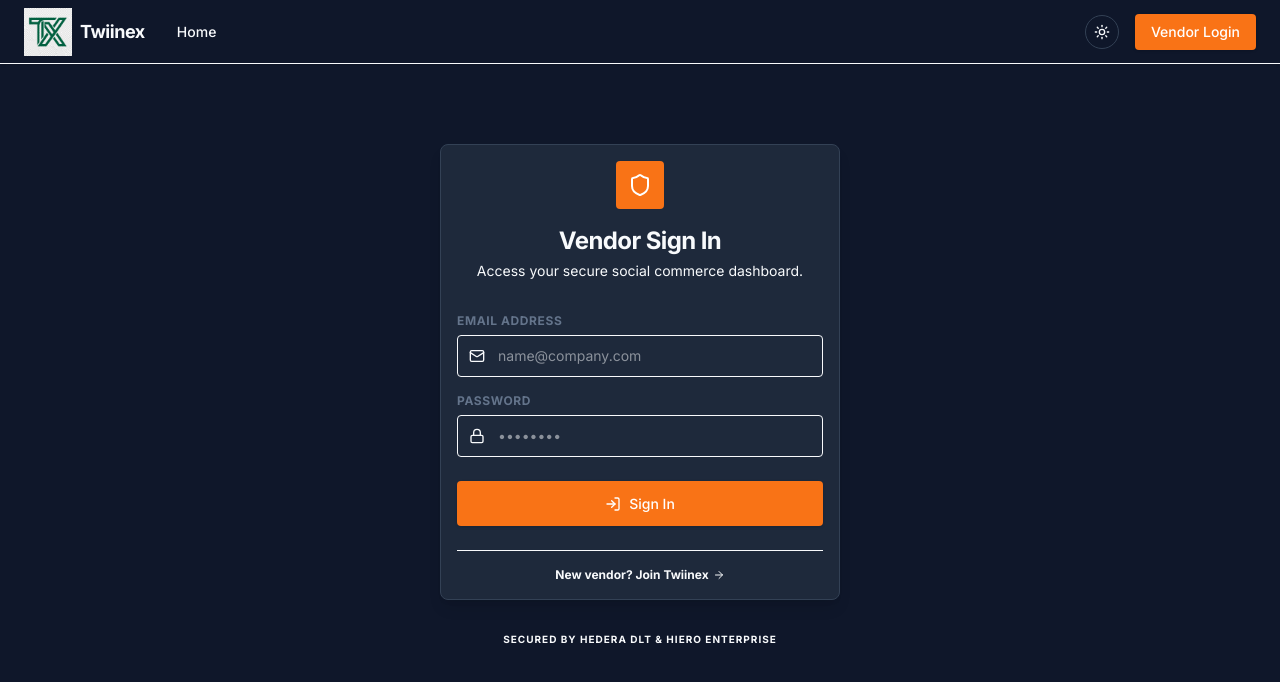
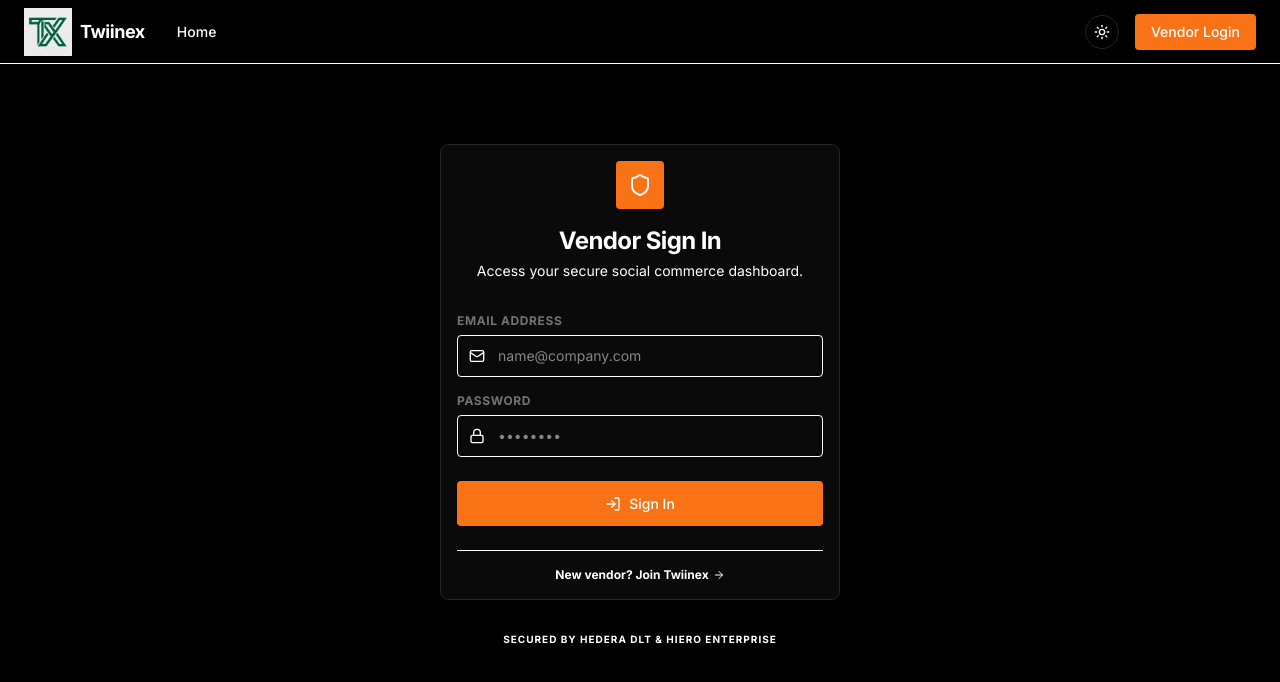
Before and after one commit to Twiineenock/Twiinex-V2, a React (Vite) app in the folder twiinex-v2-client/: page /login in a window 1280 px wide. Shown: the top 682 px of the page. Built offline with nearby package versions, Linux system fonts and the light colour scheme; no server answers.

Commit message:
feat: implement true black dark mode and enhance UI contrast

```diff
--- a/twiinex-v2-client/src/index.css
+++ b/twiinex-v2-client/src/index.css
@@ -19,13 +19,13 @@
 }
 
 [data-theme='dark'] {
-  --bg-primary: #0f172a;
-  --bg-secondary: #1e293b;
-  --bg-tertiary: #334155;
-  --text-primary: #f8fafc;
-  --text-secondary: #cbd5e1;
-  --text-muted: #64748b;
-  --border-color: #334155;
+  --bg-primary: #000000;
+  --bg-secondary: #0a0a0a;
+  --bg-tertiary: #171717;
+  --text-primary: #ffffff;
+  --text-secondary: #a3a3a3;
+  --text-muted: #737373;
+  --border-color: #262626;
 }
 
 @theme {
--- a/twiinex-v2-client/src/pages/BuyerPaymentPage.tsx
+++ b/twiinex-v2-client/src/pages/BuyerPaymentPage.tsx
@@ -307,7 +307,7 @@
 
       {/* Consensus Audit Report Section */}
       <div className="mt-16 max-w-4xl mx-auto">
-        <div className="bg-[#0a0a0a] rounded-t-xl border-x border-t border-white/10 p-8 shadow-2xl">
+        <div className="bg-secondary-bg rounded-t-xl border-x border-t border-border-main p-8 shadow-2xl">
           <div className="flex items-center gap-4 mb-8">
             <div className="bg-[#10b981]/10 p-3 rounded-lg border border-[#10b981]/20">
               <Shield className="w-6 h-6 text-[#10b981]" />
@@ -325,7 +325,7 @@
               const blockLabel = eventName.includes('CREATED') || eventName.includes('GENESIS') || eventName.includes('PENDING') ? 'Genesis' : 'Live';
 
               return (
-                <div key={idx} className="bg-[#151515] rounded-lg border border-white/5 p-5 hover:border-[#10b981]/30 transition-all group">
+                <div key={idx} className="bg-tertiary-bg rounded-lg border border-border-main p-5 hover:border-brand transition-all group">
                   <div className="flex items-center justify-between mb-3">
                     <div className="flex items-center gap-3">
                       <div className="w-1.5 h-1.5 rounded-full bg-[#10b981] shadow-[0_0_8px_#10b981]" />
@@ -362,9 +362,9 @@
 
       {/* Hiero SDK Network Console Widget */}
       <div className="mt-16 -mx-6 relative z-10">
-        <div className="bg-[#050505] border-t border-[#10b981]/30 shadow-2xl overflow-hidden">
+        <div className="bg-primary-bg border-t border-brand/30 shadow-2xl overflow-hidden">
           {/* Console Header */}
-          <div className="flex items-center justify-between px-6 py-3 bg-[#0a0a0a] border-b border-white/5">
+          <div className="flex items-center justify-between px-6 py-3 bg-secondary-bg border-b border-border-main">
             <div className="flex items-center gap-3">
               <div className="flex items-center gap-2">
                 <div className="w-2 h-2 rounded-full bg-[#10b981] animate-pulse shadow-[0_0_8px_#10b981]" />
@@ -397,7 +397,7 @@
               >
                 <div className="grid grid-cols-1 md:grid-cols-12 min-h-[480px]">
                   {/* Left: Event Timeline */}
-                  <div className="md:col-span-3 border-r border-white/5 bg-[#080808] p-4 overflow-y-auto max-h-[500px] scrollbar-hide">
+                  <div className="md:col-span-3 border-r border-border-main bg-secondary-bg p-4 overflow-y-auto max-h-[500px] scrollbar-hide">
                     <div className="flex items-center justify-between mb-6 px-1">
                       <h3 className="text-[10px] font-bold text-text-muted uppercase tracking-widest">Event Timeline</h3>
                       <button className="text-[8px] text-text-muted hover:text-[#10b981] uppercase font-bold transition-colors">Clear</button>
@@ -544,7 +544,7 @@
                       </button>
                     </div>
 
-                    <div className="p-8 flex-grow overflow-auto bg-[#030303] scrollbar-thin scrollbar-thumb-white/10">
+                    <div className="p-8 flex-grow overflow-auto bg-primary-bg scrollbar-thin scrollbar-thumb-white/10">
                       <pre className="text-[#10b981] font-mono text-[13px] leading-relaxed selection:bg-[#10b981]/30">
                         {JSON.stringify(
                           showRawData === -1 ? transaction : (transaction._tempReconstructed?.[showRawData as number] || transaction.metadata?.history?.[showRawData as number] || { message: "Ready for Hiero SDK Emission..." }),
@@ -560,7 +560,7 @@
           </AnimatePresence>
 
           {/* Console Footer Status Bar */}
-          <div className="flex items-center justify-between px-6 py-2.5 bg-[#10b981] text-[#050505] font-bold">
+          <div className="flex items-center justify-between px-6 py-2.5 bg-brand text-black font-bold">
             <div className="flex items-center gap-8">
               <div className="flex items-center gap-2 text-[10px] uppercase tracking-widest font-black">
                 <div className="w-2.5 h-2.5 rounded-full bg-[#050505] animate-pulse" />
--- a/twiinex-v2-client/src/pages/LoginPage.tsx
+++ b/twiinex-v2-client/src/pages/LoginPage.tsx
@@ -104,7 +104,7 @@
                 required
                 value={formData.email}
                 onChange={(e) => setFormData({...formData, email: e.target.value})}
-                className="w-full bg-secondary border border-border-color rounded py-2.5 pl-10 pr-4 focus:border-brand focus:outline-none text-sm"
+                className="w-full bg-secondary-bg border border-border-color rounded py-2.5 pl-10 pr-4 focus:border-brand focus:outline-none text-sm"
                 placeholder="name@company.com"
               />
             </div>
@@ -119,7 +119,7 @@
                 required
                 value={formData.password}
                 onChange={(e) => setFormData({...formData, password: e.target.value})}
-                className="w-full bg-secondary border border-border-color rounded py-2.5 pl-10 pr-4 focus:border-brand focus:outline-none text-sm"
+                className="w-full bg-secondary-bg border border-border-color rounded py-2.5 pl-10 pr-4 focus:border-brand focus:outline-none text-sm"
                 placeholder="••••••••"
               />
             </div>
```
